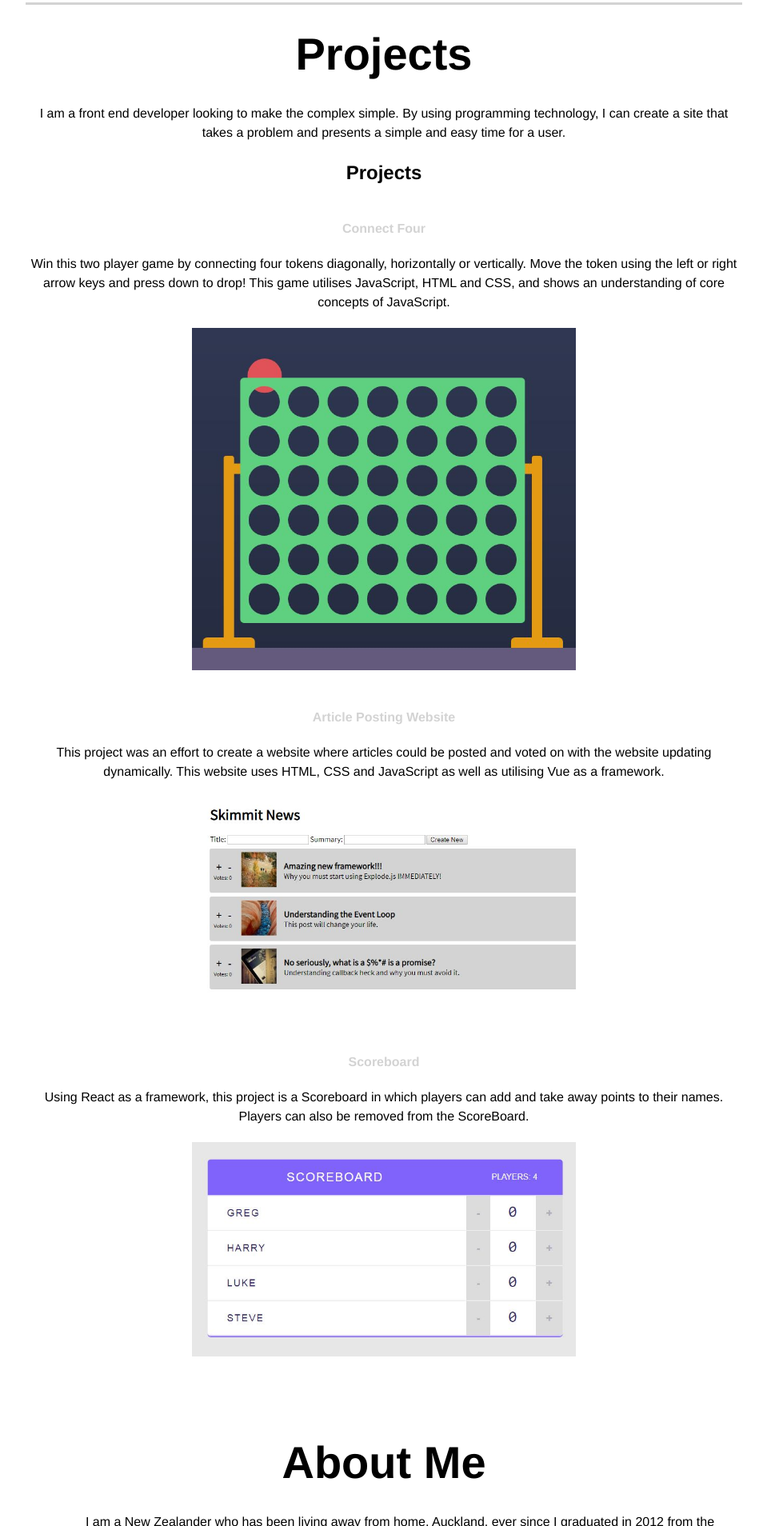
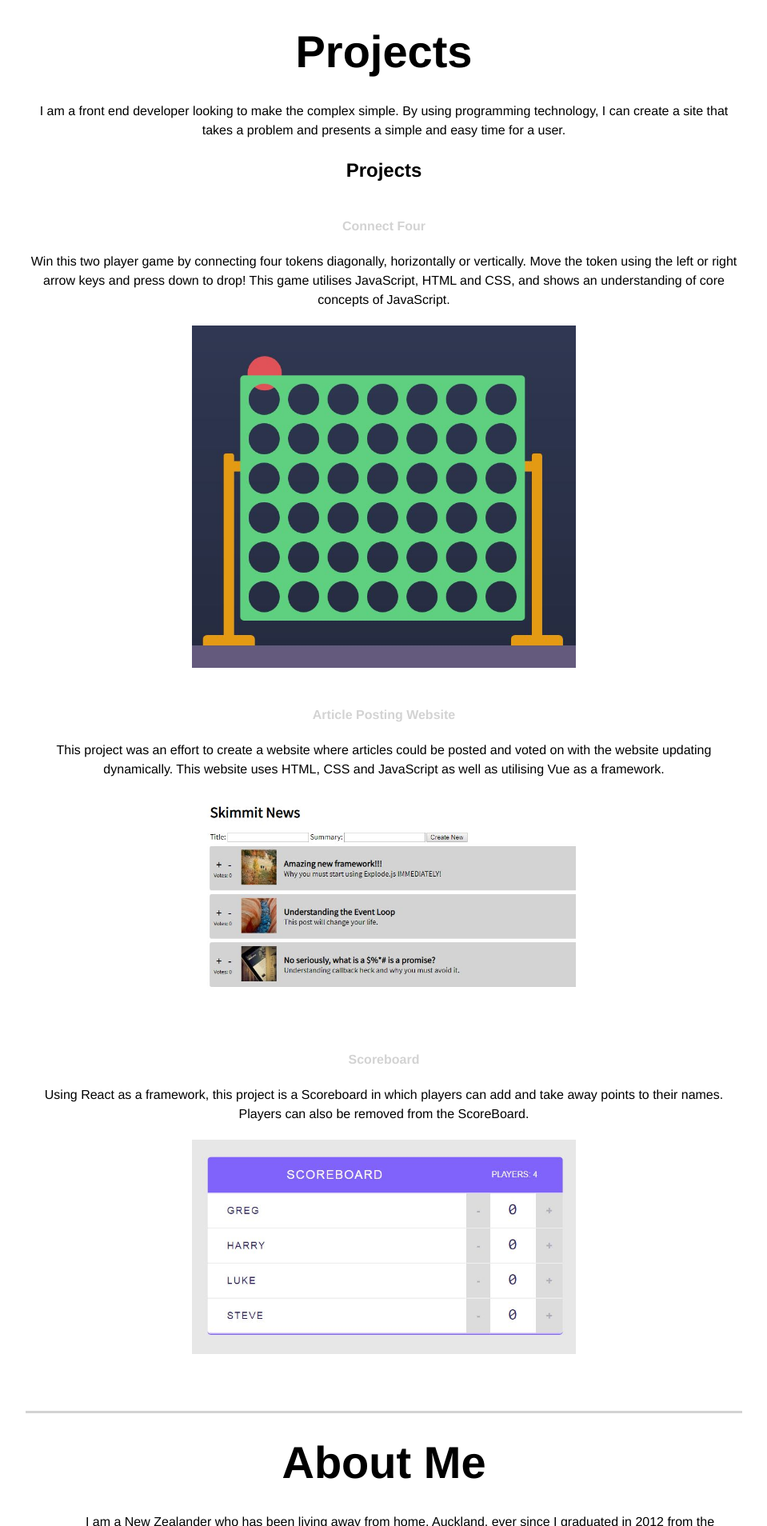
Before and after one commit to gmcd025/website, a plain HTML site: page index.html in a window 1280 px wide. Shown: the part 892-2800 px from the top of the page at 80% size, without its empty margins (160-1119 px from the left). Drawn offline with Linux system fonts and the light colour scheme; files whose address does not match are found by name.

Commit message:
Update index.html

```diff
--- a/index.html
+++ b/index.html
@@ -31,7 +31,7 @@
 
     <main>
       <section class="content">
-         <h2 id="frontEndDev" class="top-border">Projects</h2>
+         <h2 id="frontEndDev" >Projects</h2>
             <p>I am a front end developer looking to make the complex simple. By using programming technology, I can create a site that takes a problem and presents a simple and easy time for a user.</p>
 
 
@@ -60,7 +60,7 @@
 
       <section class="content">
 
-        <h2 id="background">About Me</h2>
+        <h2 id="background" class="top-border">About Me</h2>
 
           <ul>
 
```
